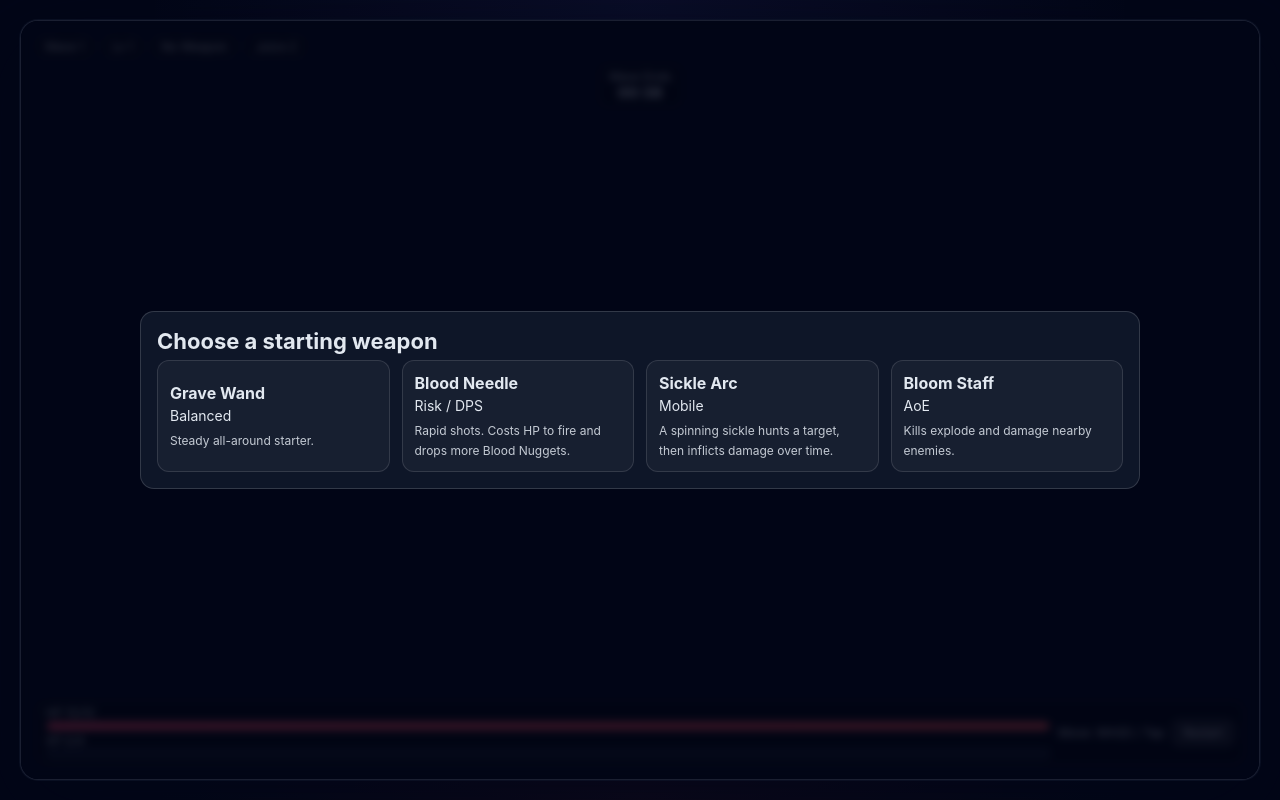
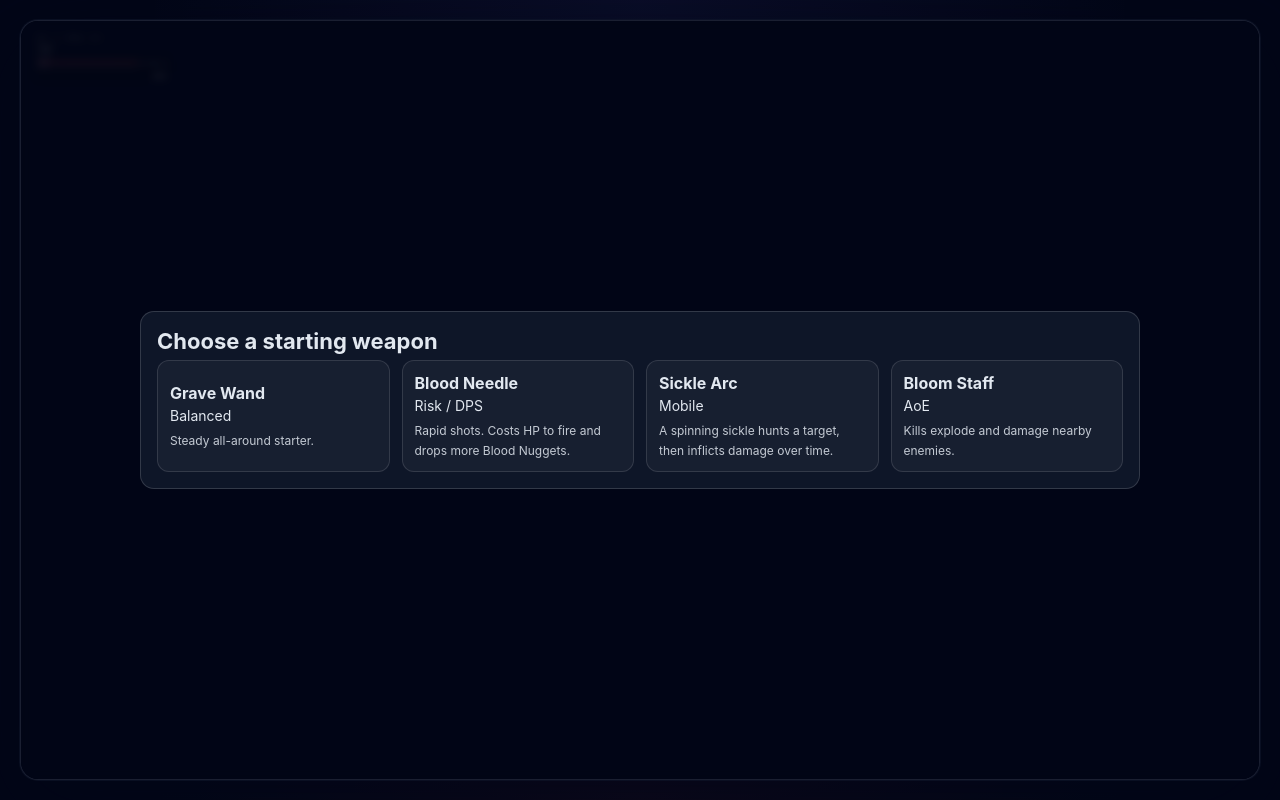
Before and after one commit to flimmbark-source/BloodJuice, a React (Vite) app: page / in a window 1280 px wide. Built offline with nearby package versions, Linux system fonts and the light colour scheme.

Commit message:
Move and scale HUD to compact top-left layout

```diff
--- a/src/components/HUD.tsx
+++ b/src/components/HUD.tsx
@@ -7,7 +7,7 @@ export function HUD({ game, onRestart }: { game: GameState; onRestart: () => voi
   const xpPct = Math.max(0, Math.min(100, (game.xp / Math.max(1, game.xpTarget)) * 100));
 
   return (
-    <>
+    <div className="hud">
       <div className="hud-row">
         <div>Wave {game.wave}</div>
         <div>Lv {game.level}</div>
@@ -36,6 +36,6 @@ export function HUD({ game, onRestart }: { game: GameState; onRestart: () => voi
         <div>Move: WASD / Tap</div>
         <button onClick={onRestart}>Restart</button>
       </div>
-    </>
+    </div>
   );
 }
--- a/src/styles/index.css
+++ b/src/styles/index.css
@@ -149,11 +149,21 @@ button {
 }
 .modal button[disabled] { opacity: .5; cursor: default; }
 
-.hud-row {
+.hud {
   position: absolute;
   top: calc(var(--pad-y) + clamp(4px, 1.2vmin, 10px));
   left: calc(var(--pad-x) + clamp(4px, 1.2vmin, 10px));
-  right: calc(var(--pad-x2) + clamp(4px, 1.2vmin, 10px));
+  display: flex;
+  flex-direction: column;
+  align-items: flex-start;
+  gap: clamp(4px, 1vmin, 8px);
+  transform: scale(0.25);
+  transform-origin: top left;
+  z-index: 5;
+}
+
+.hud-row {
+  position: relative;
   display: flex;
   gap: clamp(4px, 1vmin, 8px);
   flex-wrap: wrap;
@@ -171,10 +181,10 @@ button {
 }
 
 .timer-card {
-  position: absolute;
-  left: 50%;
-  transform: translateX(-50%);
-  top: calc(var(--pad-y) + clamp(30px, 5vmin, 38px));
+  position: relative;
+  left: auto;
+  transform: none;
+  top: auto;
   background: rgba(0,0,0,.5);
   border: 1px solid rgba(255,255,255,.15);
   border-radius: 10px;
@@ -189,10 +199,10 @@ button {
 .timer-card strong { font-size: clamp(12px, 2vmin, 15px); display: block; }
 
 .status {
-  position: absolute;
-  left: calc(var(--pad-x) + clamp(4px, 1.2vmin, 10px));
-  bottom: calc(var(--pad-y2) + clamp(4px, 1.2vmin, 10px));
-  right: calc(var(--pad-x2) + clamp(4px, 1.2vmin, 10px));
+  position: relative;
+  left: auto;
+  bottom: auto;
+  right: auto;
   display: flex;
   gap: clamp(4px, 1vmin, 8px);
   align-items: center;
@@ -204,6 +214,7 @@ button {
   padding: clamp(4px, 1vmin, 6px) clamp(6px, 1.5vmin, 10px);
   backdrop-filter: blur(2px);
   z-index: 5;
+  width: clamp(280px, 48vw, 540px);
 }
 .status-meters {
   display: grid;
```
